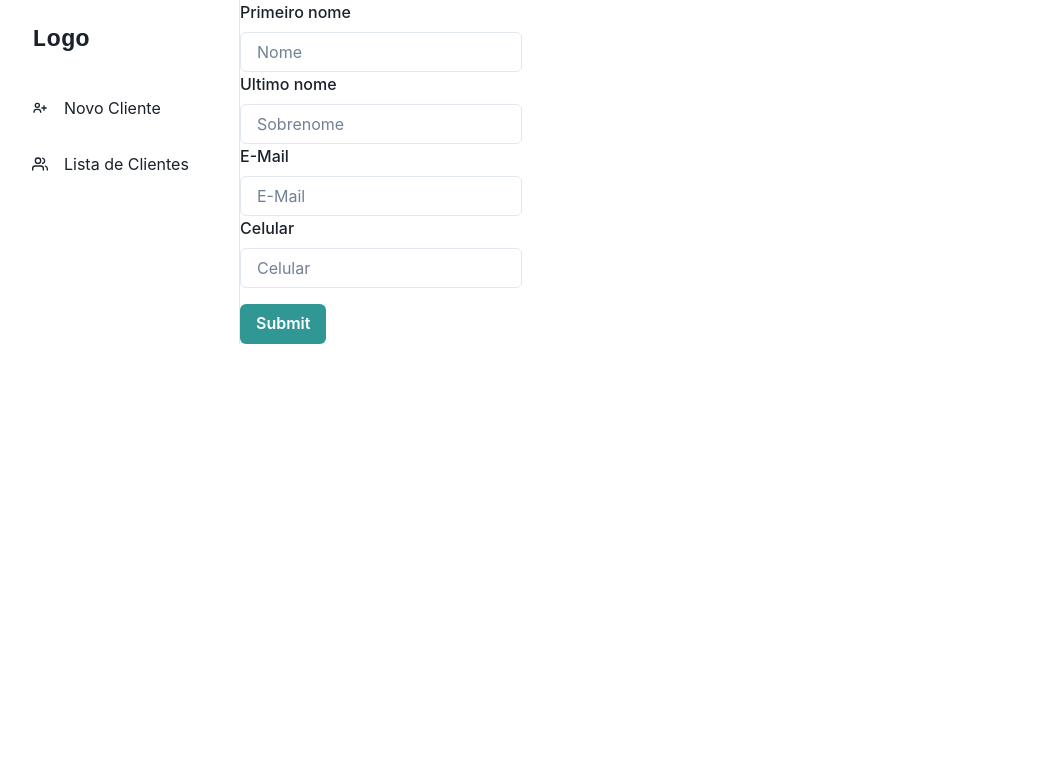
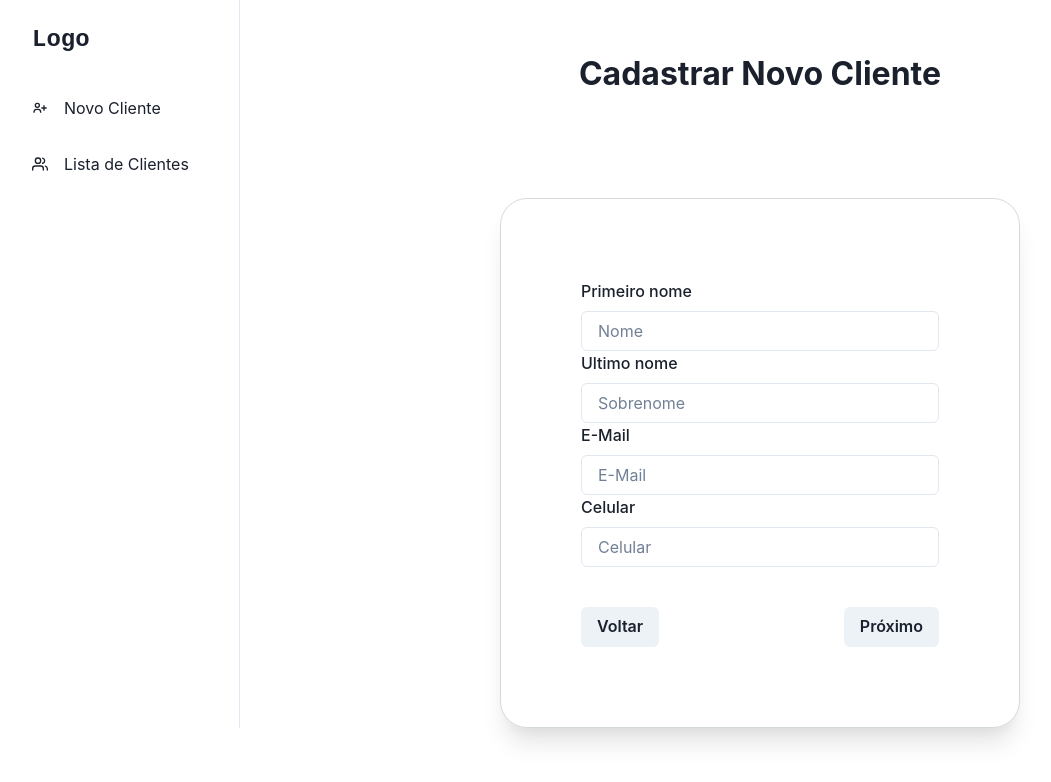
Before and after one commit to nathanosti/test-frontend, a Next.js app: page /create-user in a window 1280 px wide. Shown: the top 782 px of the page, without its empty margins (0-1051 px from the left). Built offline with nearby package versions, Linux system fonts and the light colour scheme.

Commit message:
💄 Feat: Adjust steps styles

```diff
--- a/src/components/CreateUserForm/InputsArr.ts
+++ b/src/components/CreateUserForm/InputsArr.ts
@@ -37,10 +37,80 @@ const Step01InputsArr: InputsArrProps[] = [
     placeHolder: "Celular",
     validations: {
       required: "Obrigatorio",
-      maxLength: { value: 16, message: "Digite no máximo 14 caracteres" },
     },
     mask: "(99) 9 9999-9999",
   },
 ];
 
+export const Step02InputsArr: InputsArrProps[] = [
+  {
+    inputName: "cep",
+    label: "CEP",
+    placeHolder: "Digite o CEP",
+    validations: {
+      required: "Obrigatorio",
+    },
+    mask: "99999-999",
+  },
+  {
+    inputName: "state",
+    label: "Digite o Estado",
+    placeHolder: "Estado",
+    validations: {
+      required: "Obrigatorio",
+    },
+  },
+  {
+    inputName: "city",
+    label: "Digite a Cidade",
+    placeHolder: "Digite a sua cidade",
+    validations: {
+      required: "Obrigatorio",
+    },
+  },
+  {
+    inputName: "street",
+    label: "Digite a Rua",
+    placeHolder: "Digite a rua",
+    validations: {
+      required: "Obrigatorio",
+    },
+  },
+  {
+    inputName: "houseNumber",
+    label: "Número da casa",
+    placeHolder: "Digite o N° da casa",
+    validations: {
+      required: "Obrigatorio",
+    },
+  },
+];
+
+export const Step03InputsArr: InputsArrProps[] = [
+  {
+    inputName: "birthDate",
+    label: "Data de Nascimento",
+    validations: {
+      required: "Obrigatorio",
+    },
+  },
+  {
+    inputName: "cpf",
+    label: "CPF",
+    placeHolder: "Digite seu CPF",
+    validations: {
+      required: "Obrigatorio",
+    },
+    mask: "999.999.999-99"
+  },
+  {
+    inputName: "salary",
+    label: "Renda mensal",
+    placeHolder: "Digite a sua renda mensal",
+    validations: {
+      required: "Obrigatorio",
+    },
+  }
+];
+
 export { Step01InputsArr };
--- /dev/null
+++ b/src/components/CreateUserForm/Step02.tsx
@@ -0,0 +1,46 @@
+import { useFormContext } from "react-hook-form";
+import {
+  Flex,
+  FormControl,
+  Input,
+  FormLabel,
+  FormErrorMessage,
+} from "@chakra-ui/react";
+import inputMask from "react-input-mask";
+import { InputsArrProps } from "../../types/InputsTypes";
+import { Step02InputsArr } from "./InputsArr";
+
+export default function Step02() {
+  const {
+    register,
+    formState: { errors },
+  } = useFormContext();
+
+  return (
+    <Flex flexDir="column">
+      {Step02InputsArr.map(
+        ({
+          inputName,
+          label,
+          placeHolder,
+          validations,
+          mask,
+        }: InputsArrProps) => (
+          <FormControl key={inputName} isInvalid={errors[inputName]}>
+            <FormLabel htmlFor={inputName}>{label}</FormLabel>
+            <Input
+              as={mask ? inputMask : Input}
+              mask={mask && mask}
+              id={inputName}
+              placeholder={placeHolder}
+              {...register(inputName, validations)}
+            />
+            <FormErrorMessage>
+              {`${errors[inputName]}` && `${errors[inputName]?.message}`}
+            </FormErrorMessage>
+          </FormControl>
+        )
+      )}
+    </Flex>
+  );
+}
--- /dev/null
+++ b/src/components/CreateUserForm/Step03.tsx
@@ -0,0 +1,52 @@
+import { useFormContext } from "react-hook-form";
+import {
+  Flex,
+  FormControl,
+  Input,
+  FormLabel,
+  FormErrorMessage,
+  InputLeftAddon,
+  InputGroup,
+} from "@chakra-ui/react";
+import inputMask from "react-input-mask";
+import { InputsArrProps } from "../../types/InputsTypes";
+import { Step03InputsArr } from "./InputsArr";
+
+export default function Step03() {
+  const {
+    register,
+    formState: { errors },
+  } = useFormContext();
+
+  return (
+    <Flex flexDir="column">
+      {Step03InputsArr.map(
+        ({
+          inputName,
+          label,
+          placeHolder,
+          validations,
+          mask,
+        }: InputsArrProps) => (
+          <FormControl key={inputName} isInvalid={errors[inputName]}>
+            <FormLabel htmlFor={inputName}>{label}</FormLabel>
+            <InputGroup>
+              {inputName === "salary" && <InputLeftAddon children="R$" />}
+              <Input
+                type={inputName === "birthDate" ? "date" : "text"}
+                as={mask ? inputMask : Input}
+                mask={mask && mask}
+                id={inputName}
+                placeholder={placeHolder}
+                {...register(inputName, validations)}
+              />
+            </InputGroup>
+            <FormErrorMessage>
+              {`${errors[inputName]}` && `${errors[inputName]?.message}`}
+            </FormErrorMessage>
+          </FormControl>
+        )
+      )}
+    </Flex>
+  );
+}
--- /dev/null
+++ b/src/components/CreateUserForm/Step04.tsx
@@ -0,0 +1,12 @@
+import {
+  Flex,
+} from "@chakra-ui/react";
+
+export default function Step04() {
+
+  return (
+    <Flex flexDir="column">
+      <h1>ACABOu</h1>
+    </Flex>
+  );
+}
--- a/src/components/CreateUserForm/index.tsx
+++ b/src/components/CreateUserForm/index.tsx
@@ -1,22 +1,82 @@
+import { useState } from "react";
 import { useForm, FormProvider, FieldValues } from "react-hook-form";
-import { Button } from "@chakra-ui/react";
+import { Flex, Button } from "@chakra-ui/react";
+
 import Step01 from "./Step01";
+import Step02 from "./Step02";
+import Step03 from "./Step03";
+import Step04 from "./Step04";
 
-export default function HookForm() {
+export default function CreateUserForm() {
+  const [step, setStep] = useState(0);
+
   const methods = useForm();
 
   function onSubmit(values: FieldValues) {
     console.log({ values });
+    setStep(step + 1);
+  }
+
+  function handleSetStep() {
+    switch (step) {
+      case 0:
+        return <Step01 />;
+        break;
+      case 1:
+        return <Step02 />;
+        break;
+      case 2:
+        return <Step03 />;
+        break;
+      case 3:
+        return <Step04 />;
+        break;
+    }
+  }
+
+  function renderButton() {
+    if (step === 3) return;
+
+    return (
+      <Flex justifyContent="space-between" mt={10}>
+        {step === 2 ? (
+          <>
+            <Button type="button">Voltar</Button>
+            <Button type="submit">Enviar</Button>
+          </>
+        ) : (
+          <>
+            <Button
+              type="button"
+              disabled={step === 0 && true}
+              onClick={() => {
+                step > 0 && setStep(step - 1);
+              }}
+            >
+              Voltar
+            </Button>
+            <Button type="submit">Próximo</Button>
+          </>
+        )}
+      </Flex>
+    );
   }
 
   return (
     <FormProvider {...methods}>
       <form onSubmit={methods.handleSubmit(onSubmit)}>
-        <Step01 />
+        <Flex
+          flexDir="column"
+          p={20}
+          width={520}
+          borderRadius={27}
+          border="1px solid #1e3a4330"
+          boxShadow="xl"
+        >
+          {handleSetStep()}
 
-        <Button mt={4} colorScheme="teal" type="submit">
-          Submit
-        </Button>
+          {renderButton()}
+        </Flex>
       </form>
     </FormProvider>
   );
--- a/src/pages/create-user/index.tsx
+++ b/src/pages/create-user/index.tsx
@@ -1,18 +1,36 @@
 import type { NextPage } from "next";
 import Head from "next/head";
+
+import { Flex, Text } from "@chakra-ui/react";
 
 import CreateUserForm from "../../components/CreateUserForm";
 
 const Home: NextPage = () => {
   return (
-    <div>
+    <>
       <Head>
         <title>Ventura Labas - Criar Usuário</title>
         <link rel="icon" href="/favicon.ico" />
       </Head>
 
-      <CreateUserForm />
-    </div>
+      <Flex
+        width="100%"
+        flexDir="column"
+        alignItems="center"
+      >
+        <Text
+          textAlign="center"
+          mt={50}
+          mb={100}
+          fontWeight="bold"
+          fontSize={32}
+          casing="capitalize"
+        >
+          cadastrar novo cliente
+        </Text>
+        <CreateUserForm />
+      </Flex>
+    </>
   );
 };
 
```
